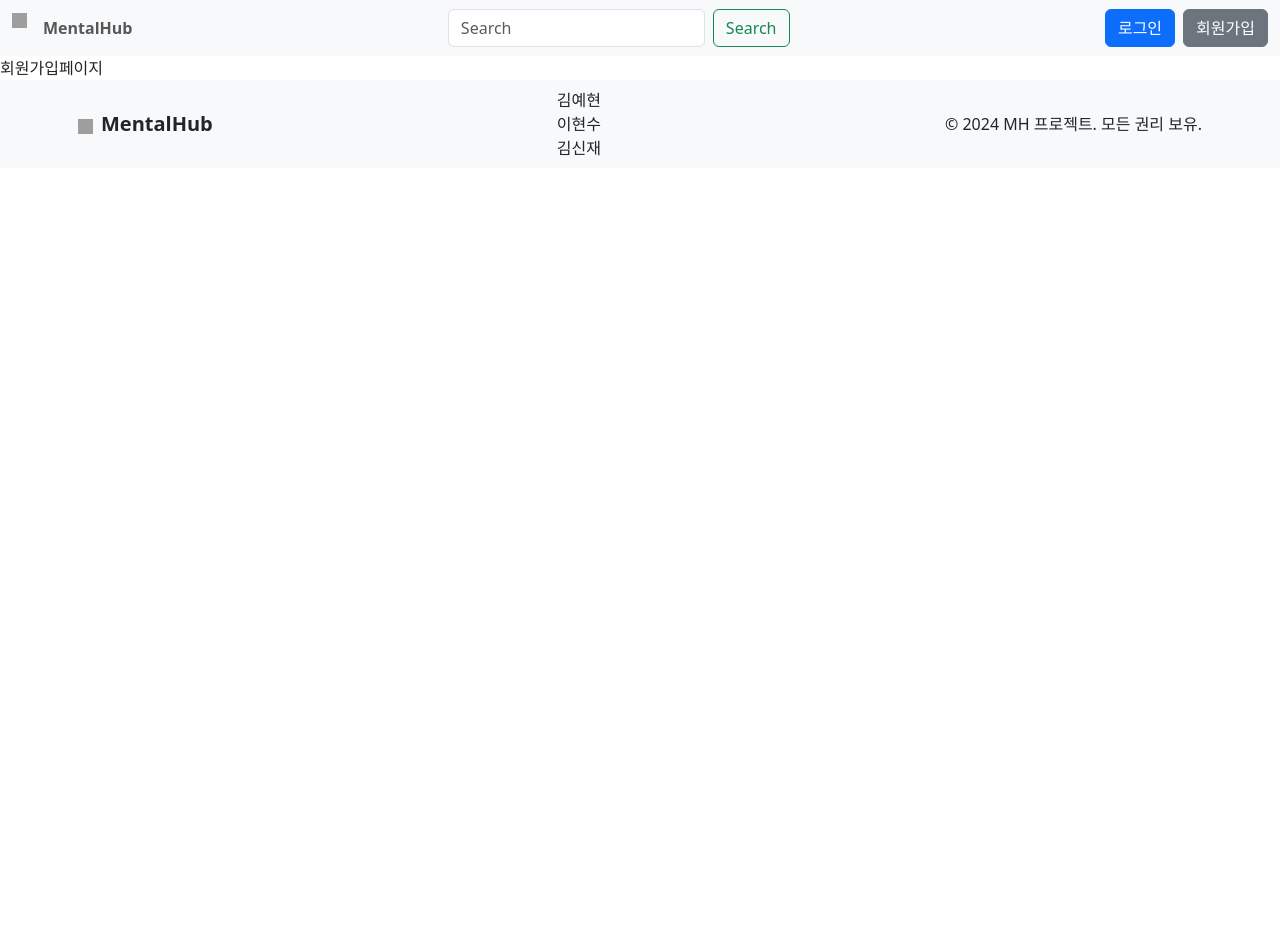
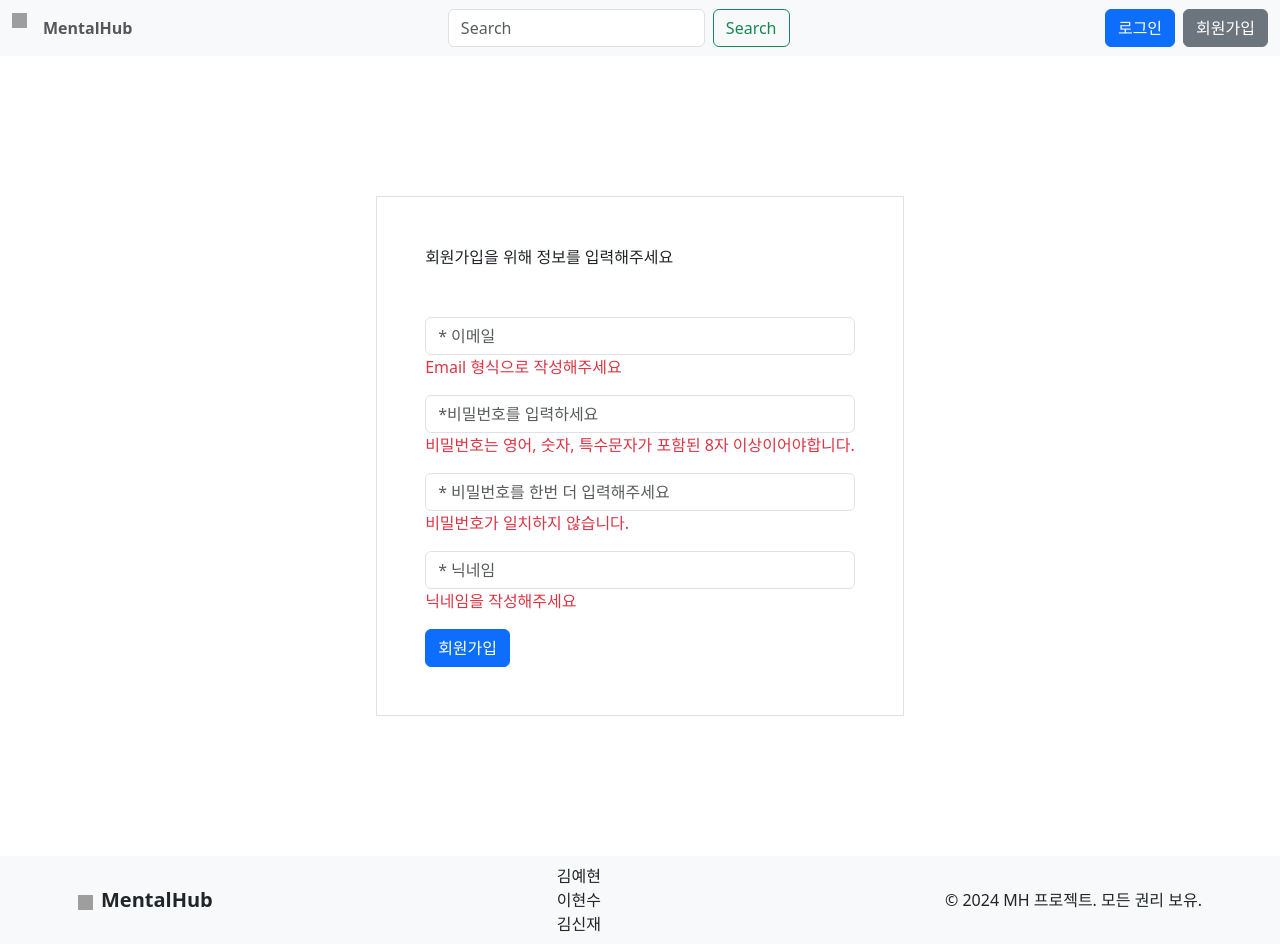
Before and after one commit to yehyeon95/MentalHub, a React (Create React App) app in the folder front/: page /join in a window 1280 px wide. Before the commit the page ends 800 px from the top, so only its background shows below. Built offline with nearby package versions, Linux system fonts and the light colour scheme; grey boxes are pictures that could not be loaded.

Commit message:
join.js 완료(서버 연결전까지)

```diff
--- a/front/src/components/join.js
+++ b/front/src/components/join.js
@@ -1,6 +1,131 @@
+import {useState} from 'react';
+
 function JoinComponent(){
+
+    const [email, setEmail] = useState('')
+    const [password, setPassword] = useState('')
+    const [confirmPassword, setConfirmPassword] = useState('')
+    const [passwordMatch, setPasswordMatch] = useState(false)
+    const [userName, setUserName] = useState('')
+
+    const [errorEmail, setErrorEmail] = useState(true)
+    const [errorPassword, setErrorPassword] = useState(true)
+    const [errorUserName, setErrorUserName] = useState(true)
+    const [isValidation, setIsValidation] = useState(false)
+
+    const handleEmail=(e)=>{
+        setEmail(e.target.value)
+    }
+
+    const handlePassword=(e)=>{
+        setPassword(e.target.value)
+        //console.log(password)
+        //setErrorPassword(false)
+    }
+
+    const handlePasswordMatch=(e)=>{
+        setConfirmPassword(e.target.value) //두번째 비밀번호 입력 -> 여기는 값이 들어가야하고
+        setPasswordMatch(e.target.value === password) //비밀번호가 일치하는지 확인 -> 여기는 boolean값이 들어가기 때문에 두개로 나누어야함
+    }
+
+    const handleUserName=(e)=>{
+        setUserName(e.target.value)
+    }
+
+    function checkEmail() {
+        const emailRegExp = /^[a-zA-Z0-9+-_.]+@[a-zA-Z0-9-]+\.[a-zA-Z0-9-.]+$/;
+        if (!email || !emailRegExp.test(email)){
+            setErrorEmail(true);
+            return false;
+        } else {
+            setErrorEmail(false);
+            return true
+        }
+    }
+
+    function checkPassword(){
+        const passwordRegExp = /^(?=.*[A-Za-z])(?=.*\d)[a-zA-Z\d`~!@#$%^&*()-_=+]{8,}$/;
+        if(!password || !passwordRegExp.test(password)){
+            setErrorPassword(true)
+            return false
+        } else {
+            setErrorPassword(false)
+            return true
+        }
+    }
+
+    function checkUserName(){
+        if(!userName){
+            setErrorUserName(true)
+            return false
+        }   else {
+            setErrorUserName(false)
+            return true
+        }
+    }
+
+    function validation(){
+        checkEmail()
+        ? console.log('Email 유효')
+        : console.log('Email 유효하지않음')
+        checkPassword()
+        ? console.log('Password 유효')
+        : console.log('Password 유효하지않음')
+        checkUserName()
+        ? console.log('userName 유효')
+        : console.log('userName 유효하지않음')
+
+        console.log('checkEmail :'+errorEmail)
+        console.log('checkPassword :'+errorPassword)
+        console.log('checkUserName : ' + errorUserName)
+
+        if (checkEmail() && checkPassword() && checkUserName){
+            console.log(email + '' + password + '' + confirmPassword + '' + userName)
+            console.log('join ready')
+            return true
+        }
+        return false;
+    }
+
+    function onSubmit(event) {
+        event.preventDefault();
+
+        if(validation()) {
+            console.log('제출준비완료');
+            onUpLoad();
+        }
+    }
+
+    const onUpLoad = async (callback) => {
+        // server와 통신하하는 곳 추후 작성
+    }
+
     return (
-        <div>회원가입페이지</div>
+        <div className="container d-flex justify-content-center align-items-center vh-100">
+            <form onSubmit={onSubmit} className="joinForm border p-5">
+                    <label htmlFor="userId" className="form-label mb-5">회원가입을 위해 정보를 입력해주세요</label>
+                <div className="mb-3">
+                    <input type="email" onChange={handleEmail}id="email" name="userId" className="form-control" placeholder="* 이메일"></input>
+                    {errorEmail && <p className="text-danger">Email 형식으로 작성해주세요</p>}
+                </div>
+                <div className="mb-3">
+                    <input type="password" onChange={handlePassword} id="userPassword" name="userPassword" className="form-control" placeholder="*비밀번호를 입력하세요"></input>
+                    {errorPassword && <p className="text-danger">비밀번호는 영어, 숫자, 특수문자가 포함된 8자 이상이어야합니다.</p>}
+                </div>
+                <div className="mb-3">
+                    <input type="password" onChange={handlePasswordMatch} id="checkedPassword" name="checkedPassword" className="form-control" placeholder="* 비밀번호를 한번 더 입력해주세요"></input>
+                    {!passwordMatch && <p className="text-danger">비밀번호가 일치하지 않습니다.</p>}
+                </div>
+                <div className="mb-3">
+                    <input type="text" id="userName" onChange={handleUserName} name="userName" className="form-control" placeholder="* 닉네임"></input>
+                    {errorUserName && <p className="text-danger">닉네임을 작성해주세요</p>}
+                </div>
+                <div className="d-flex justify-content-between align-items-center mt-2">
+                    {/* <button type="submit" className="btn btn-primary" onClick={() => window.location.href='/'}>회원가입</button> */}
+                    <button type="submit" className="btn btn-primary">회원가입</button>
+                </div>
+            </form>
+        </div>
     );
 }
 
```
